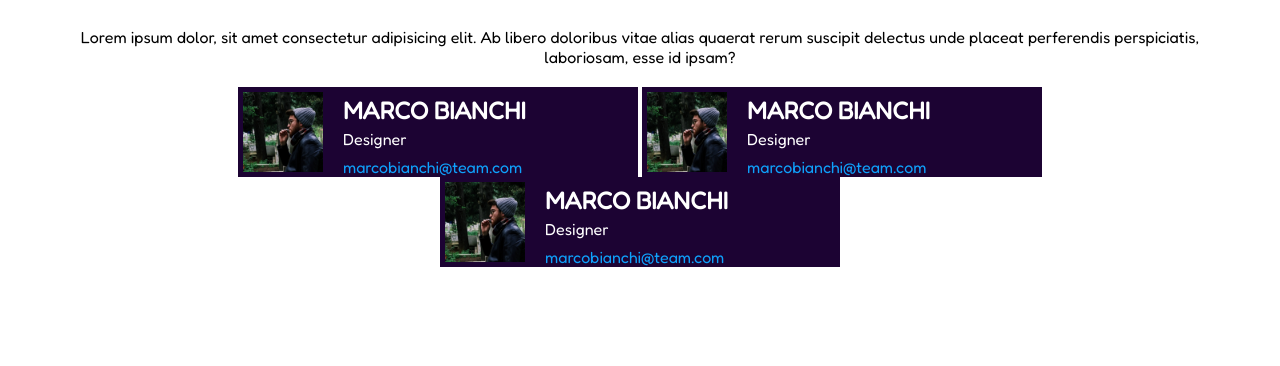
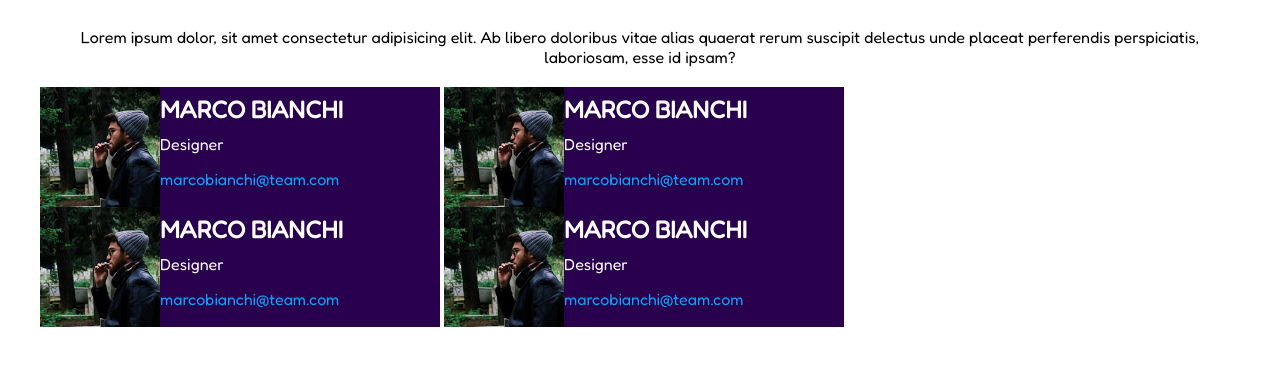
Before and after one commit to SofiaCurreri/html-css-float-cards, a plain HTML site: page index.html in a window 1280 px wide. Shown: the part 42-408 px from the top of the page. Drawn offline with Linux system fonts and the light colour scheme.

Commit message:
apportate correzioni alle cards

```diff
--- a/css/style.css
+++ b/css/style.css
@@ -2,42 +2,43 @@
     padding: 0;
     margin: 0;
     box-sizing: border-box;
+}
+
+body{
+    background-color: white;
     font-family: 'Fredoka', sans-serif;
 }
 
 .container{
     margin: 0 auto;
-    width: 1200px;
-
-    text-align: center;
-    background-color: white;
+    max-width: 1200px;
 }
 
 header{
-    color:rgb(212, 10, 78)
+    color:rgb(212, 10, 78);
+    text-align: center;
 }
 
 .intro{
     margin-top: 30px;
+    text-align: center;
 }
 
 .row{
     margin-top: 20px;
+    /*text-align: justify;*/
+    color: white;
 }
 
 .column{
-    text-align: justify;
     display: inline-block;
-    width: calc(100% / 3);
-    height: 90px;
-    background-color: rgb(28, 3, 51);
-    color: white;
-    padding: 5px;
-    line-height: 28px;
+    width: 400px;
+    background-color: rgb(40, 0, 77);
+    line-height: 35px;
 }
 
 .left{
-    max-height: 100%;
+    max-width: 30%;
     float: left;
 }
 
@@ -47,7 +48,8 @@ header{
     margin-top: 5px;
 }
 
-.clearfix::after{
+.clearfix::after,
+.row::after{
     content: '';
     clear: both;
     display: block;
--- a/index.html
+++ b/index.html
@@ -59,6 +59,15 @@
                 </div>
             </div>
 
+            <div class="column clearfix">
+                <img class="left" src="./img/male1.png" alt="Foto maschio 1">
+                <div class="text-profile">
+                    <h2> MARCO BIANCHI </h2>
+                    <p> Designer </p>
+                    <p class="email"> marcobianchi&commat;team.com </p>
+                </div>
+            </div>
+
 
         </div>
     </div>
```
